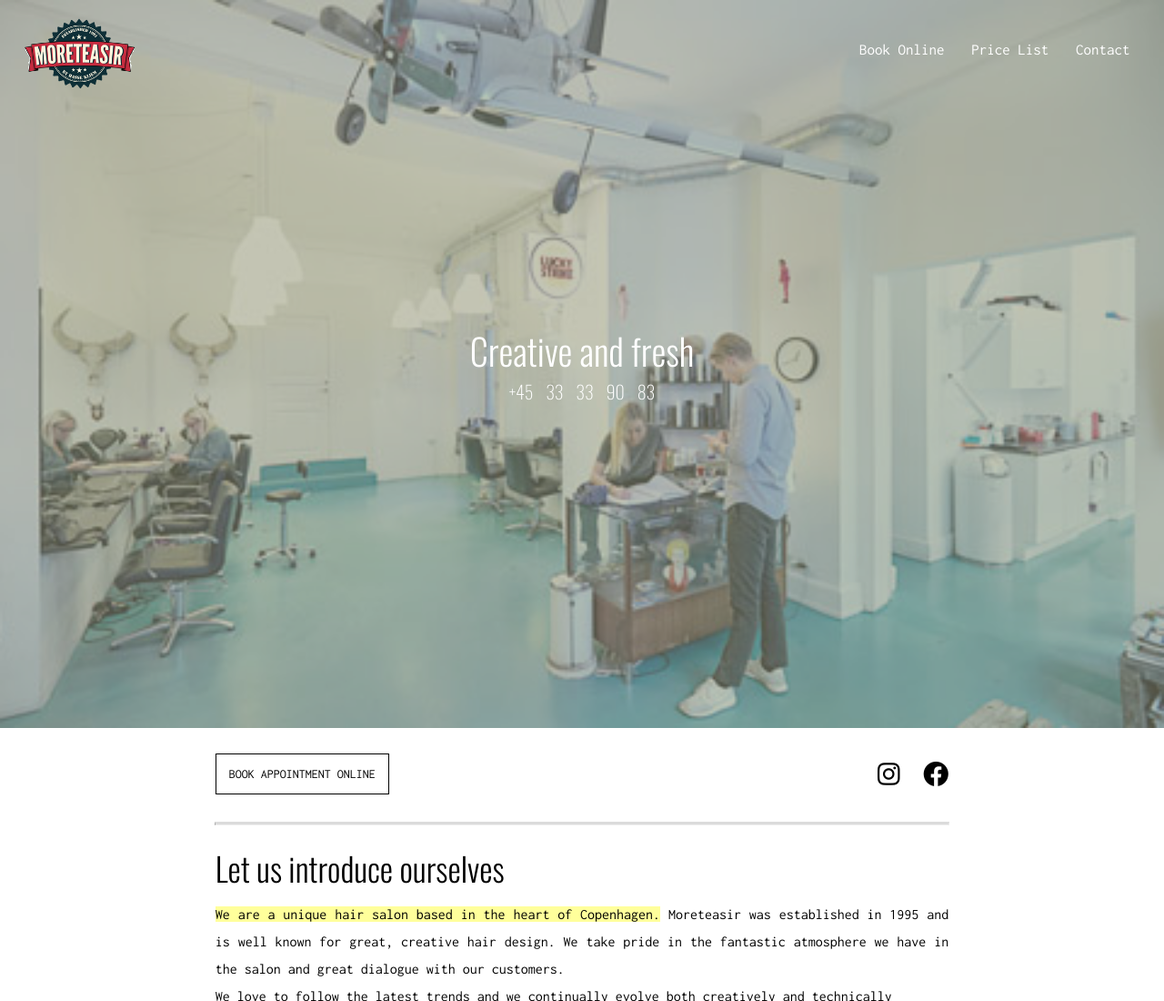
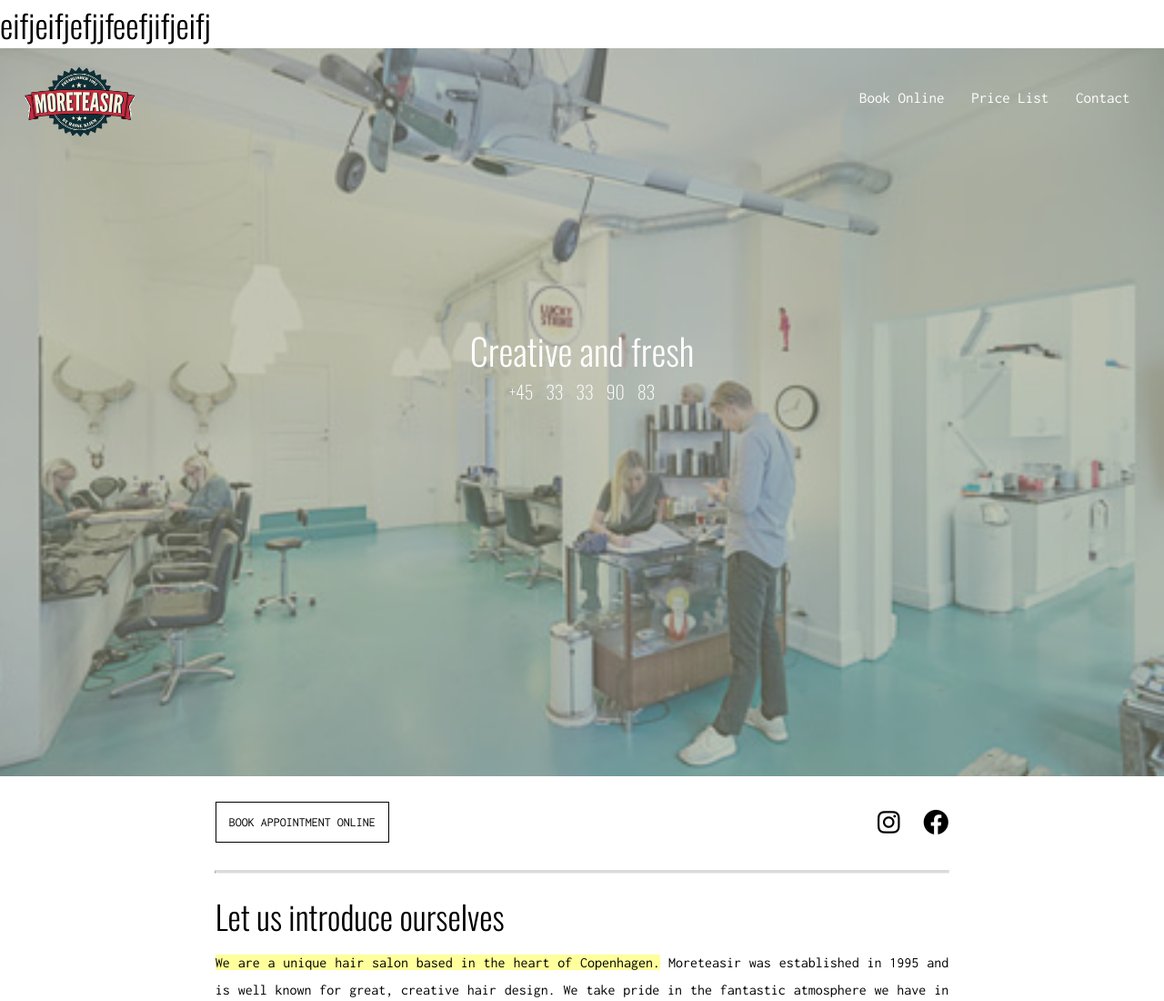
Before and after one commit to Palumaa/palumaa.github.io, a plain HTML site: page index.html in a window 1280 px wide. Shown: the top 1100 px of the page at 91% size. Drawn offline with nearby package versions, Linux system fonts and the light colour scheme.

Commit message:
Update index.html

```diff
--- a/index.html
+++ b/index.html
@@ -14,6 +14,7 @@
     <link rel="stylesheet" href="https://use.fontawesome.com/releases/v5.5.0/css/all.css" integrity="sha384-B4dIYHKNBt8Bc12p+WXckhzcICo0wtJAoU8YZTY5qE0Id1GSseTk6S+L3BlXeVIU" crossorigin="anonymous">
 </head>
 <body>
+    <h1>eifjeifjefjjfeefjifjeifj</h1>
     <section class="baggrundsBillede">
             <nav>
                 <a href="index.html"><img src="Billeder/logoLille.png"></a>
```
